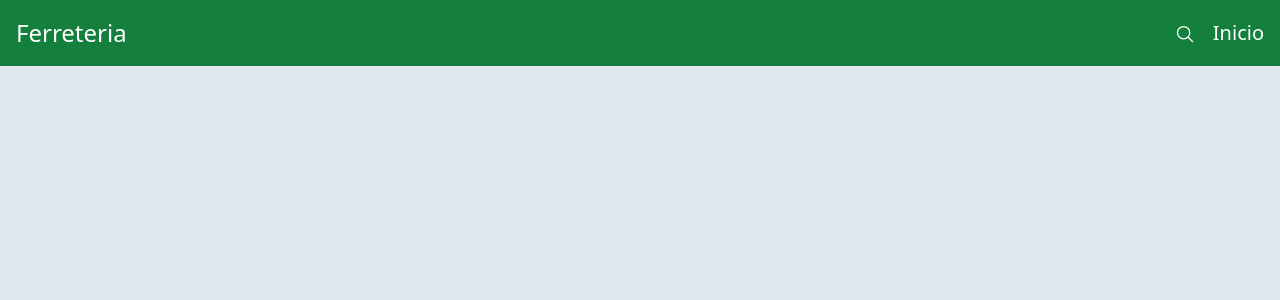
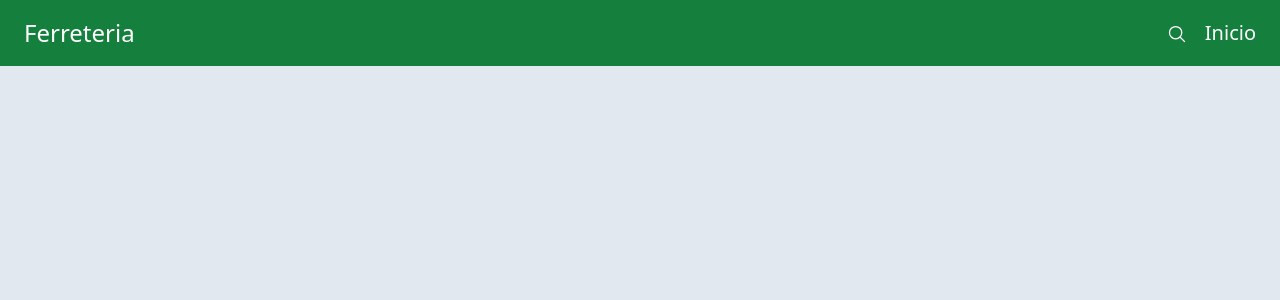
Before and after one commit to MrMaty17/proyecto-ferreteria, a PHP site: page / in a window 1280 px wide. Shown: the top 300 px of the page. Run offline with PHP 8.4, Linux system fonts and the light colour scheme; some libraries are stand-ins or nearby versions.

Commit message:
header p

```diff
--- a/index.php
+++ b/index.php
@@ -7,7 +7,7 @@
     <script src="https://cdn.tailwindcss.com"></script>
 </head>
 <body class="bg-slate-200 min-h-screen flex flex-col">
-    <header class="bg-green-700 flex flex-col p-4 text-white">
+    <header class="bg-green-700 flex flex-col p-4 px-6 text-white">
         <div class="flex justify-between items-center">
             <h1 class="text-2xl">Ferreteria</h1>
             <nav>
```
